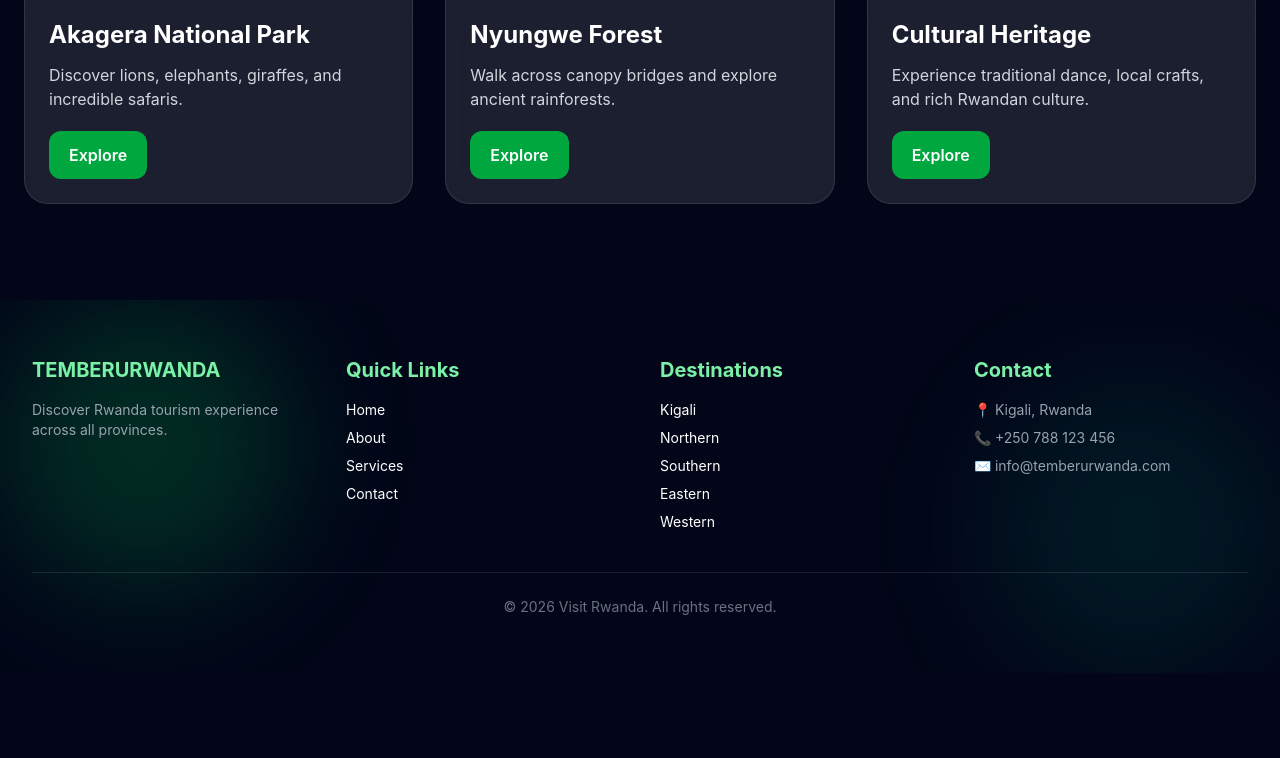
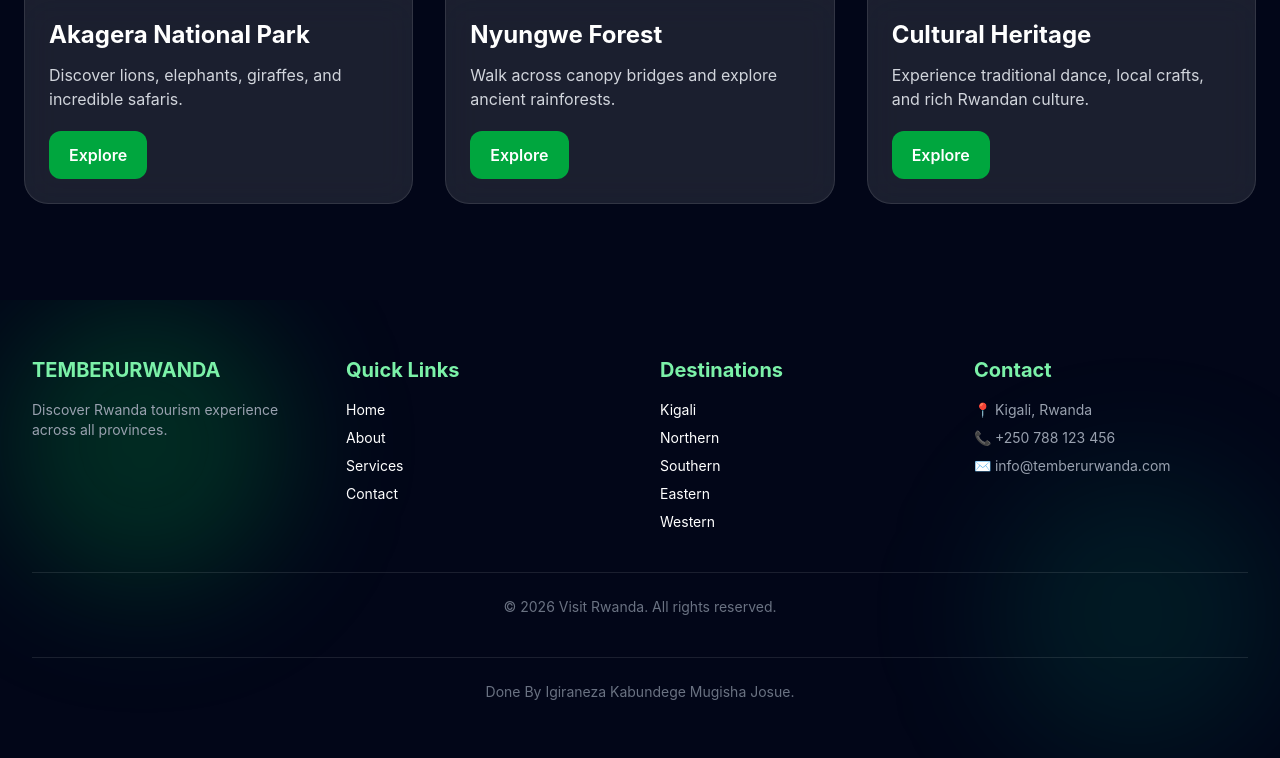
Before and after one commit to IGIRANEZA-josue/TEMBERURWANDA, a Vue app: page / in a window 1280 px wide. Shown: the part 1905-2663 px from the top of the page. Built offline with nearby package versions, Linux system fonts and the light colour scheme.

Commit message:
updated footer

```diff
--- a/src/components/Footer.vue
+++ b/src/components/Footer.vue
@@ -56,6 +56,9 @@
         <div class="border-t border-white/10 mt-10 pt-6 text-center text-sm text-gray-500">
           © 2026 Visit Rwanda. All rights reserved.
         </div>
+        <div class="border-t border-white/10 mt-10 pt-6 text-center text-sm text-gray-500">
+          Done By Igiraneza Kabundege Mugisha Josue.
+        </div>
 
       </div>
 
```
